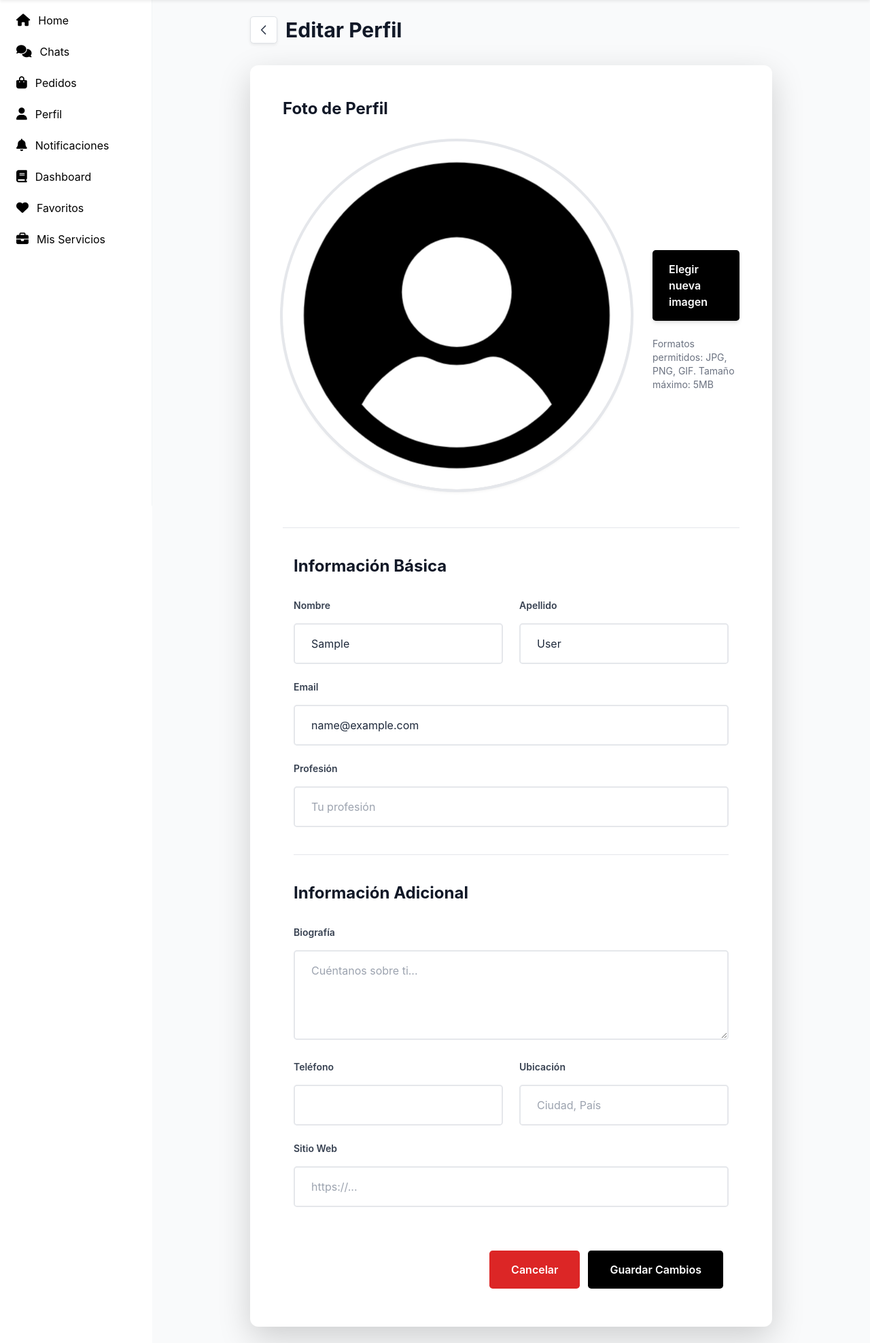
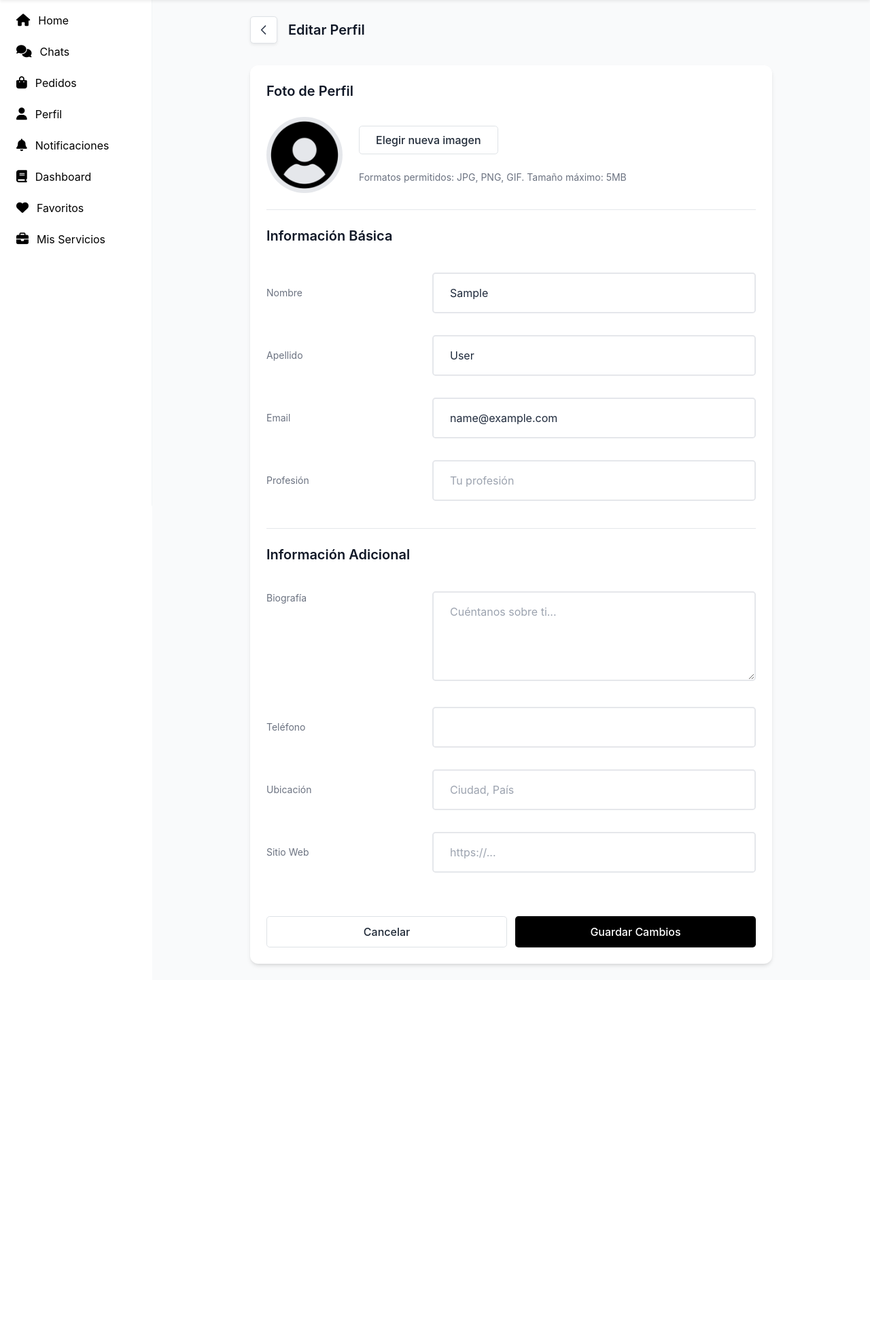
Before and after one commit to Taskify-udl/taskify-web, a Django app: page /profile/edit/ in a window 1280 px wide. Shown: the part 56-2032 px from the top of the page at 68% size. After the commit the page ends 1479 px from the top, so only its background shows below. Run offline with Django 5.2, Linux system fonts and the light colour scheme; the visitor is signed in with stand-in values (Sample User, id 1); data comes from the database, SQL or seed files in the repository; data that the repository does not hold is empty; some libraries are stand-ins or nearby versions.

Commit message:
Update edit_profile.html

```diff
--- a/taskify_app/templates/edit_profile.html
+++ b/taskify_app/templates/edit_profile.html
@@ -1,33 +1,36 @@
+<!-- language: html -->
 {% extends 'base.html' %}
 {% load static %}
 
 {% block title %}Editar Perfil - Taskify{% endblock %}
 
 {% block content %}
-<div class="min-h-screen bg-gray-50 p-4 lg:p-8">
+<div class="min-h-screen bg-gray-50 p-4 sm:p-6 lg:p-8">
     <div class="max-w-3xl mx-auto">
-        <div class="flex items-center gap-3 mb-8">
+        <div class="pb-6 sm:pb-8 flex items-center gap-4">
             <a href="{% url 'profile' %}" class="inline-flex items-center justify-center w-10 h-10 bg-white hover:bg-gray-100 rounded-lg transition-colors shadow-sm border border-gray-200" style="text-decoration: none !important;">
                 <svg class="w-5 h-5 text-gray-700" fill="none" stroke="currentColor" viewBox="0 0 24 24">
                     <path stroke-linecap="round" stroke-linejoin="round" stroke-width="2" d="M15 19l-7-7 7-7"></path>
                 </svg>
             </a>
-            <h1 class="text-3xl font-bold text-gray-900">Editar Perfil</h1>
+            <span class="text-lg sm:text-xl font-semibold text-gray-900">Editar Perfil</span>
         </div>
 
-
-        <div class="bg-white rounded-xl shadow-lg overflow-hidden">
-            <form method="post" enctype="multipart/form-data" class="p-8 lg:p-12">
+        <div class="bg-white rounded-xl shadow-md overflow-hidden">
+            <form method="post" enctype="multipart/form-data" class="p-4 sm:p-6">
                 {% csrf_token %}
 
-                <div class="mb-10 pb-10 border-b border-gray-200">
-                    <h2 class="text-2xl font-bold text-gray-900 mb-8">Foto de Perfil</h2>
-                    <div class="flex flex-col md:flex-row items-center md:items-center gap-8">
+                <!-- Avatar -->
+                <div class="mb-6 pb-6 border-b border-gray-200">
+                    <h2 class="text-lg sm:text-xl font-semibold text-gray-900 mb-4">Foto de Perfil</h2>
+                    <div class="flex items-center gap-4 sm:gap-6">
                         <div class="flex-shrink-0">
-                            <img src="{{ profile.avatar_url }}" alt="Avatar actual" class="w-30 h-30 rounded-full object-cover ring-4 ring-gray-200 shadow-md mb-3">
+                            <div class="w-16 sm:w-20 md:w-24 lg:w-28 aspect-square rounded-full overflow-hidden bg-gray-200 flex items-center justify-center">
+                                <img src="{{ profile.avatar_url }}" alt="Avatar actual" class="w-full h-full object-cover">
                             </div>
-                        <div class="flex-grow">
-                            <label for="avatar" class="inline-block px-6 py-3 text-white rounded-lg font-semibold cursor-pointer transition-all shadow-md hover:shadow-lg hover:-translate-y-0.5" style="background-color: #000000 !important;">
+                        </div>
+                        <div class="flex-1 min-w-0">
+                            <label for="avatar" class="inline-block px-4 py-2 border border-gray-300 rounded-lg bg-white text-gray-800 font-medium cursor-pointer hover:!bg-gray-50 transition-colors">
                                 Elegir nueva imagen
                             </label>
                             <input type="file" id="avatar" name="avatar" accept="image/*" class="hidden">
@@ -36,65 +39,84 @@
                     </div>
                 </div>
 
-                <div class="mb-10 pb-10 border-b border-gray-200 mx-3">
-                    <h2 class="text-2xl font-bold text-gray-900 mb-8">Información Básica</h2>
+                <!-- Información básica -->
+                <div class="mb-6 pb-6 border-b border-gray-200">
+                    <h2 class="text-lg sm:text-xl font-semibold text-gray-900 mb-4">Información Básica</h2>
 
-                    <div class="grid grid-cols-1 md:grid-cols-2 gap-6 mb-6">
-                        <div>
-                            <label for="first_name" class="block mb-3 font-semibold text-gray-700 text-sm">Nombre</label>
+                    <div class="grid grid-cols-1 sm:grid-cols-12 gap-3 items-center py-3">
+                        <div class="text-sm text-gray-500 sm:col-span-4">Nombre</div>
+                        <div class="sm:col-span-8">
                             <input type="text" id="first_name" name="first_name" value="{{ user.first_name }}" class="w-full px-4 py-3 border-2 border-gray-200 rounded-lg focus:outline-none focus:border-gray-900 focus:ring-4 focus:ring-gray-100 transition-all">
                         </div>
+                    </div>
 
-                        <div>
-                            <label for="last_name" class="block mb-3 font-semibold text-gray-700 text-sm">Apellido</label>
+                    <div class="grid grid-cols-1 sm:grid-cols-12 gap-3 items-center py-3">
+                        <div class="text-sm text-gray-500 sm:col-span-4">Apellido</div>
+                        <div class="sm:col-span-8">
                             <input type="text" id="last_name" name="last_name" value="{{ user.last_name }}" class="w-full px-4 py-3 border-2 border-gray-200 rounded-lg focus:outline-none focus:border-gray-900 focus:ring-4 focus:ring-gray-100 transition-all">
                         </div>
                     </div>
 
-                    <div>
-                        <label for="email" class="block mb-3 font-semibold text-gray-700 text-sm">Email</label>
+                    <div class="grid grid-cols-1 sm:grid-cols-12 gap-3 items-center py-3">
+                        <div class="text-sm text-gray-500 sm:col-span-4">Email</div>
+                        <div class="sm:col-span-8">
                             <input type="email" id="email" name="email" value="{{ user.email }}" required class="w-full px-4 py-3 border-2 border-gray-200 rounded-lg focus:outline-none focus:border-gray-900 focus:ring-4 focus:ring-gray-100 transition-all">
                         </div>
+                    </div>
 
-                    <div class="mt-6">
-                        <label for="profession" class="block mb-3 font-semibold text-gray-700 text-sm">Profesión</label>
+                    <div class="grid grid-cols-1 sm:grid-cols-12 gap-3 items-center py-3">
+                        <div class="text-sm text-gray-500 sm:col-span-4">Profesión</div>
+                        <div class="sm:col-span-8">
                             <input type="text" id="profession" name="profession" value="{{ profile.profession }}" placeholder="Tu profesión" class="w-full px-4 py-3 border-2 border-gray-200 rounded-lg focus:outline-none focus:border-gray-900 focus:ring-4 focus:ring-gray-100 transition-all">
                         </div>
                     </div>
+                </div>
 
-                <div class="mb-8 mx-3">
-                    <h2 class="text-2xl font-bold text-gray-900 mb-8">Información Adicional</h2>
+                <!-- Información adicional -->
+                <div class="mb-6">
+                    <h2 class="text-lg sm:text-xl font-semibold text-gray-900 mb-4">Información Adicional</h2>
 
-                    <div class="mb-6">
-                        <label for="bio" class="block mb-3 font-semibold text-gray-700 text-sm">Biografía</label>
+                    <div class="grid grid-cols-1 sm:grid-cols-12 gap-3 items-start py-3">
+                        <div class="text-sm text-gray-500 sm:col-span-4">Biografía</div>
+                        <div class="sm:col-span-8">
                             <textarea id="bio" name="bio" rows="4" placeholder="Cuéntanos sobre ti..." class="w-full px-4 py-3 border-2 border-gray-200 rounded-lg focus:outline-none focus:border-gray-900 focus:ring-4 focus:ring-gray-100 transition-all resize-y min-h-[120px]">{{ profile.bio }}</textarea>
                         </div>
+                    </div>
 
-                    <div class="grid grid-cols-1 md:grid-cols-2 gap-6">
-                        <div>
-                            <label for="phone" class="block mb-3 font-semibold text-gray-700 text-sm">Teléfono</label>
+                    <div class="grid grid-cols-1 sm:grid-cols-12 gap-3 items-center py-3">
+                        <div class="text-sm text-gray-500 sm:col-span-4">Teléfono</div>
+                        <div class="sm:col-span-8">
                             <input type="tel" id="phone" name="phone" value="{{ profile.phone }}" class="w-full px-4 py-3 border-2 border-gray-200 rounded-lg focus:outline-none focus:border-gray-900 focus:ring-4 focus:ring-gray-100 transition-all">
                         </div>
+                    </div>
 
-                        <div>
-                            <label for="location" class="block mb-3 font-semibold text-gray-700 text-sm">Ubicación</label>
+                    <div class="grid grid-cols-1 sm:grid-cols-12 gap-3 items-center py-3">
+                        <div class="text-sm text-gray-500 sm:col-span-4">Ubicación</div>
+                        <div class="sm:col-span-8">
                             <input type="text" id="location" name="location" value="{{ profile.location }}" placeholder="Ciudad, País" class="w-full px-4 py-3 border-2 border-gray-200 rounded-lg focus:outline-none focus:border-gray-900 focus:ring-4 focus:ring-gray-100 transition-all">
                         </div>
                     </div>
 
-                    <div class="mt-6 mb-3">
-                        <label for="website" class="block mb-3 font-semibold text-gray-700 text-sm">Sitio Web</label>
+                    <div class="grid grid-cols-1 sm:grid-cols-12 gap-3 items-center py-3">
+                        <div class="text-sm text-gray-500 sm:col-span-4">Sitio Web</div>
+                        <div class="sm:col-span-8">
                             <input type="url" id="website" name="website" value="{{ profile.website }}" placeholder="https://..." class="w-full px-4 py-3 border-2 border-gray-200 rounded-lg focus:outline-none focus:border-gray-900 focus:ring-4 focus:ring-gray-100 transition-all">
                         </div>
                     </div>
+                </div>
 
-                <div class="flex flex-col-reverse md:flex-row gap-3 pt-8  justify-end mt-2 mb-2 mx-4">
-                    <a href="{% url 'profile' %}" class="px-8 py-3 text-white rounded-lg font-semibold text-center hover:shadow-lg hover:-translate-y-0.5 transition-all" style="background-color: #dc2626 !important; text-decoration: none !important;">
+                <!-- Botones 50% / 50% -->
+                <div class="pt-4 sm:pt-6">
+                    <div class="flex gap-3 w-full">
+                        <a href="{% url 'profile' %}"
+                           class="w-1/2 text-center px-4 py-2.5 border border-gray-300 rounded-lg bg-white font-medium text-gray-800 hover:!bg-gray-50 transition-colors !no-underline">
                             Cancelar
                         </a>
-                    <button type="submit" class="px-8 py-3 text-white rounded-lg font-semibold hover:shadow-lg hover:-translate-y-0.5 transition-all" style="background-color: #000000 !important;">
+                        <button type="submit"
+                           class="w-1/2 px-4 py-2.5 rounded-lg font-medium bg-black text-white hover:bg-gray-900 transition-colors">
                             Guardar Cambios
                         </button>
+                    </div>
                 </div>
             </form>
         </div>
@@ -107,7 +129,8 @@
         if (file) {
             const reader = new FileReader();
             reader.onload = function (e) {
-                document.querySelector('img[alt="Avatar actual"]').src = e.target.result;
+                const img = document.querySelector('img[alt="Avatar actual"]');
+                if (img) img.src = e.target.result;
             };
             reader.readAsDataURL(file);
         }
```
Lines whose indentation alone changed are shown as unchanged.
